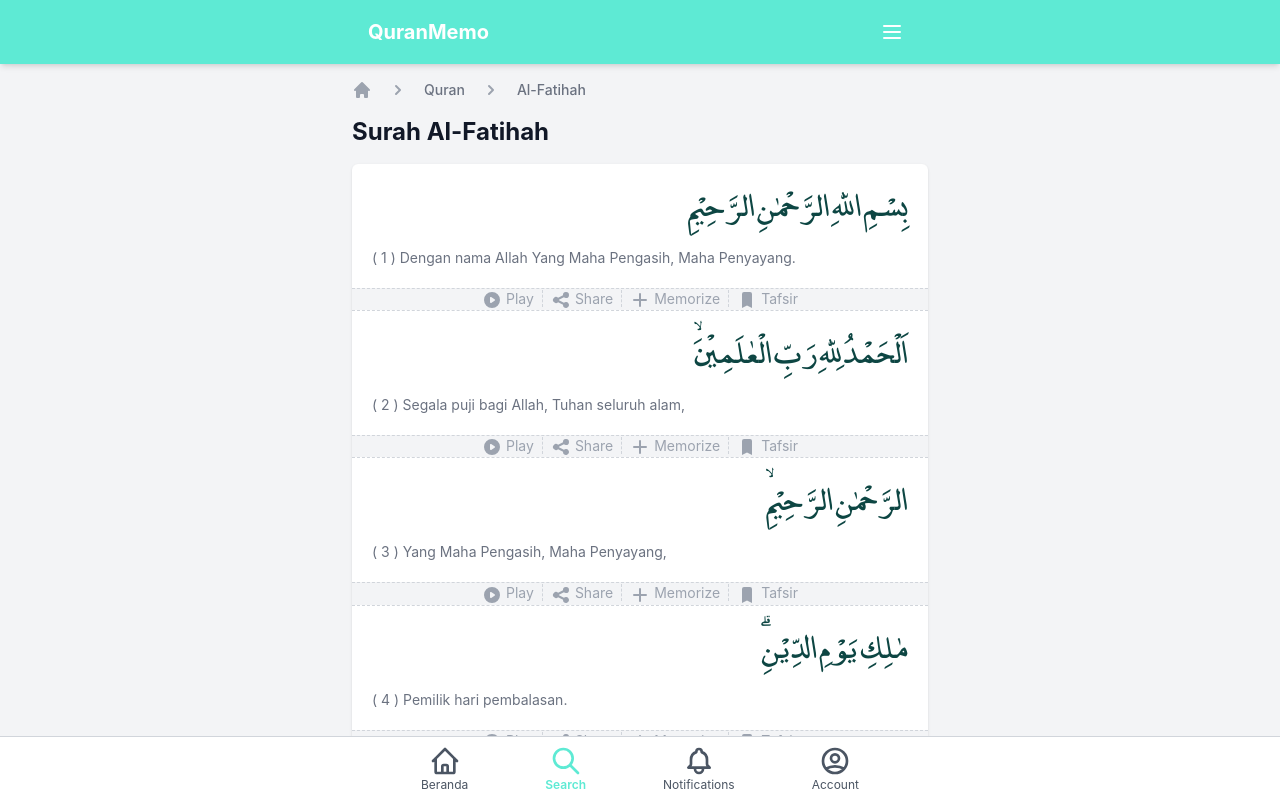
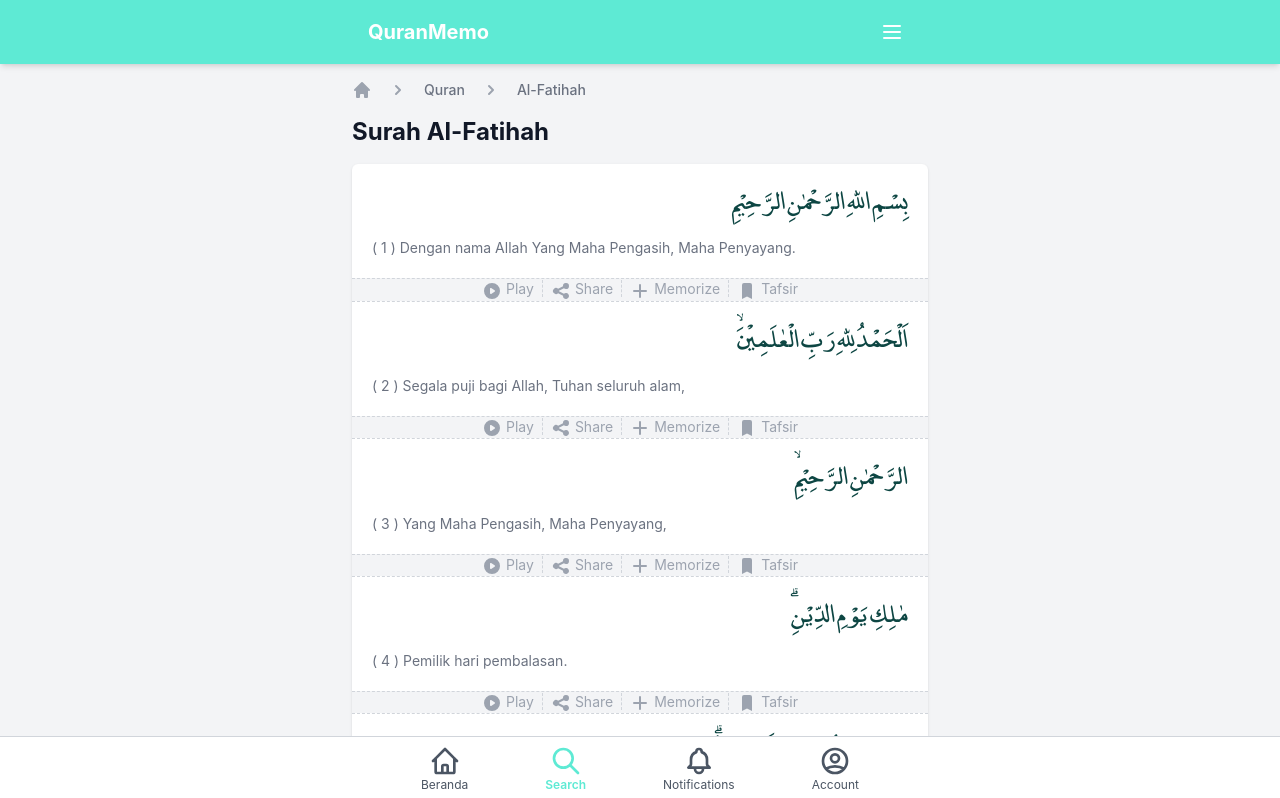
Before and after one commit to rizkianakbar/quran-community, a Next.js app: page /quran/1 in a window 1280 px wide. Shown: the top 798 px of the page. Built offline with nearby package versions, Linux system fonts and the light colour scheme.

Commit message:
fix: change font size

```diff
--- a/components/quran-details.tsx
+++ b/components/quran-details.tsx
@@ -7,7 +7,7 @@ import {
 import React from 'react';
 
 export function QuranDetails({ data }: any) {
-  const { text, translations, number } = data;
+  const { text, translations } = data;
 
   const buttonData = [
     {
@@ -45,7 +45,7 @@ export function QuranDetails({ data }: any) {
     return (
       <>
         <div className="p-5" key={ayat}>
-          <p className="quran text-3xl text-[#0d4643] text-right mb-4">
+          <p className="quran text-2xl text-[#0d4643] text-right mb-4">
             {text[ayat]}
           </p>
           <p className="text-gray-500 text-sm">
```
